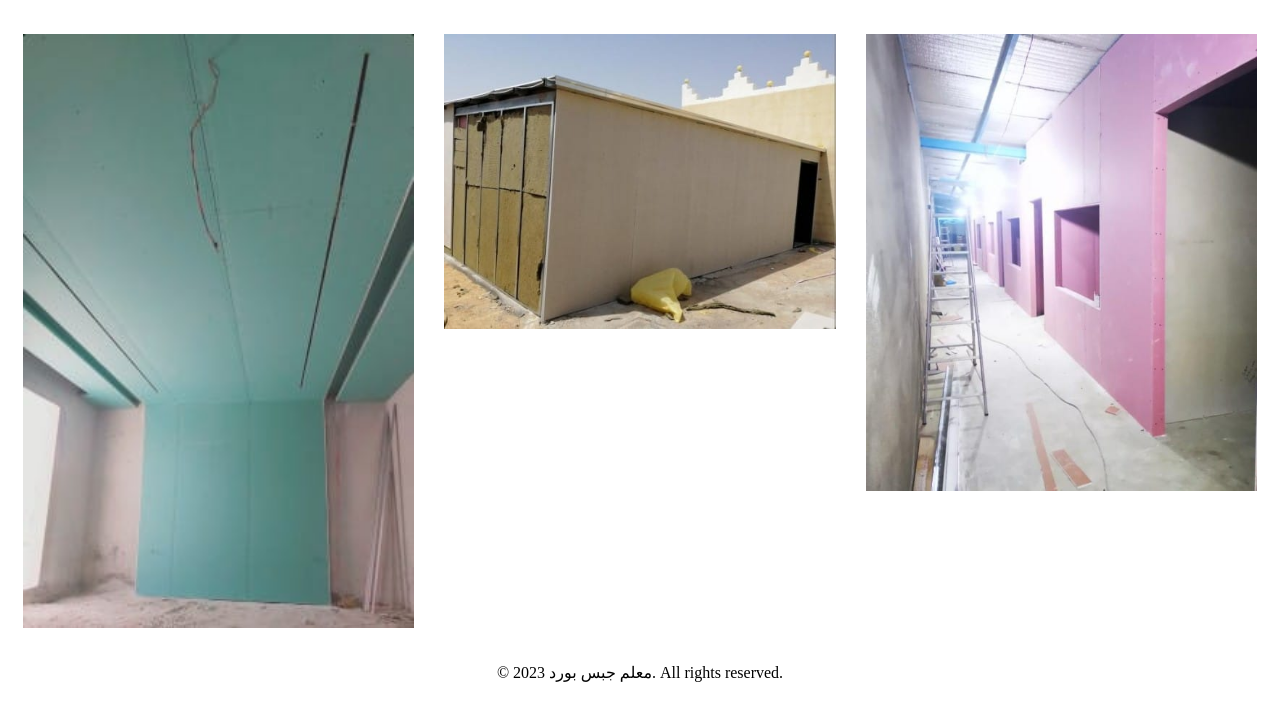
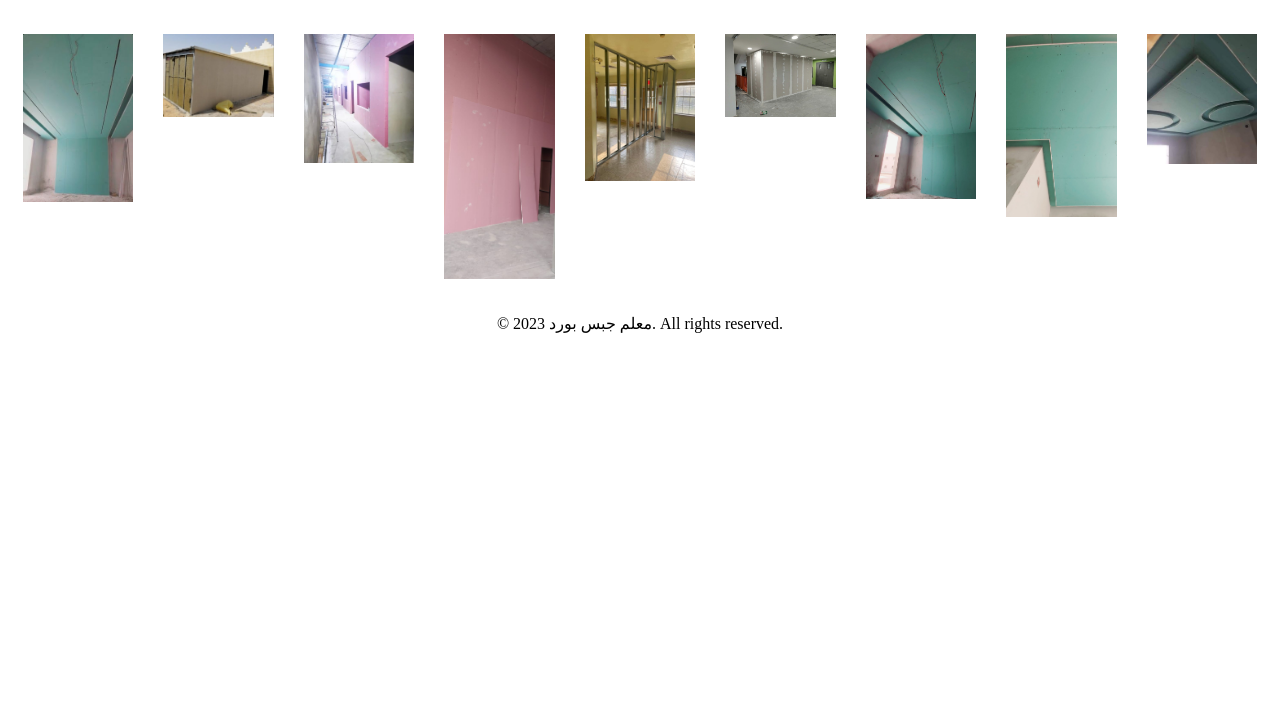
Before and after one commit to gypsumdecorations/gypsumdecorations.github.io, a plain HTML site: page index.html in a window 1280 px wide. Shown: the part 62-782 px from the top of the page. Drawn offline with Linux system fonts and the light colour scheme.

Commit message:
Update index.html

```diff
--- a/index.html
+++ b/index.html
@@ -53,6 +53,32 @@
 		  <img src="img/3.jpeg" alt="Image 2">
 		  <!--<p>This is the content of column 1.</p>-->
 		</div>
+	      <div class="column">
+		  <img src="img/4.jpeg" alt="Image 2">
+		  <!--<p>This is the content of column 1.</p>-->
+		</div>
+	      <div class="column">
+		  <img src="img/5.jpeg" alt="Image 2">
+		  <!--<p>This is the content of column 1.</p>-->
+		</div>
+	      <div class="column">
+		  <img src="img/6.jpeg" alt="Image 2">
+		  <!--<p>This is the content of column 1.</p>-->
+		</div>
+	      <div class="column">
+		  <img src="img/7.jpeg" alt="Image 2">
+		  <!--<p>This is the content of column 1.</p>-->
+		</div>
+
+	      <div class="column">
+		  <img src="img/8.jpeg" alt="Image 2">
+		  <!--<p>This is the content of column 1.</p>-->
+		</div>
+
+	      <div class="column">
+		  <img src="img/9.jpeg" alt="Image 2">
+		  <!--<p>This is the content of column 1.</p>-->
+		</div>
 	  </div>
     </section>
 
```
